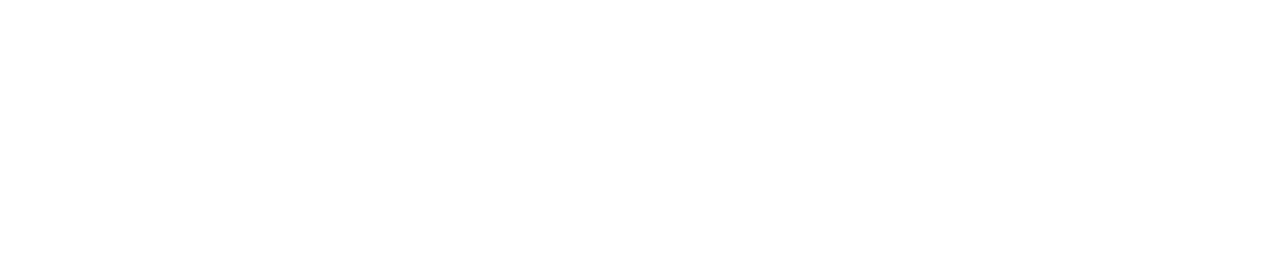
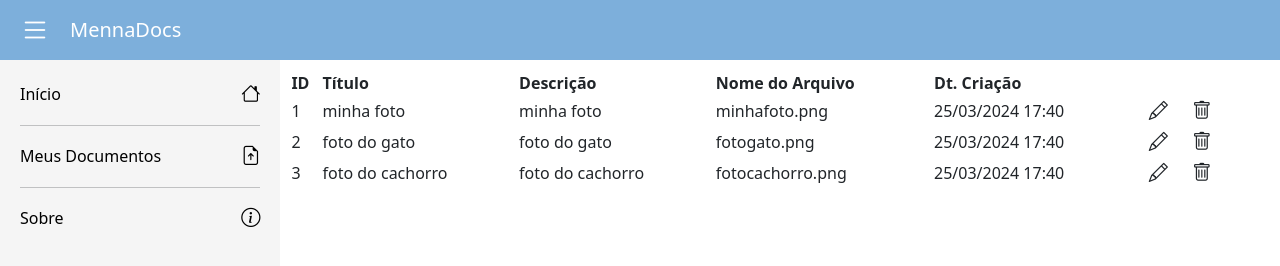
Before and after one commit to joao-menna/docspider-test, a plain HTML site: page frontend-html/my-documents/index.html in a window 1280 px wide. Drawn offline with nearby package versions, Linux system fonts and the light colour scheme.

Commit message:
feito tela de cadastro parcial

```diff
--- a/frontend-html/about/index.html
+++ b/frontend-html/about/index.html
@@ -0,0 +1,49 @@
+<!DOCTYPE html>
+<html lang="pt-BR">
+<head>
+  <meta charset="UTF-8">
+  <meta name="viewport" content="width=device-width, initial-scale=1.0">
+  <link href="https://cdn.jsdelivr.net/npm/bootstrap@5.3.3/dist/css/bootstrap.min.css" rel="stylesheet" integrity="sha384-QWTKZyjpPEjISv5WaRU9OFeRpok6YctnYmDr5pNlyT2bRjXh0JMhjY6hW+ALEwIH" crossorigin="anonymous">
+  <link rel="stylesheet" href="https://cdn.jsdelivr.net/npm/bootstrap-icons@1.11.3/font/bootstrap-icons.min.css">
+  <link rel="stylesheet" href="/assets/common.css">
+  <title>MennaDocs</title>
+</head>
+<body>
+  <header>
+    <div class="menu">
+      <i class="bi bi-list"></i>
+    </div>
+    <div class="enterprise">
+      <span>MennaDocs</span>
+    </div>
+  </header>
+
+  <main>
+    <div class="sidebar">
+      <nav>
+        <a href="/home">
+          <span>Início</span>
+          <i class="bi bi-house"></i>
+        </a>
+        <hr>
+        <a href="/my-documents">
+          <span>Meus Documentos</span>
+          <i class="bi bi-file-earmark-arrow-up"></i>
+        </a>
+        <hr>
+        <a href="/about">
+          <span>Sobre</span>
+          <i class="bi bi-info-circle"></i>
+        </a>
+      </nav>
+    </div>
+
+    <div class="content"></div>
+  </main>
+
+  <footer>
+    <script src="https://cdn.jsdelivr.net/npm/bootstrap@5.3.3/dist/js/bootstrap.bundle.min.js" integrity="sha384-YvpcrYf0tY3lHB60NNkmXc5s9fDVZLESaAA55NDzOxhy9GkcIdslK1eN7N6jIeHz" crossorigin="anonymous"></script>
+    <script src="/assets/sidebar.js"></script>
+  </footer>
+</body>
+</html>
--- a/frontend-html/assets/common.css
+++ b/frontend-html/assets/common.css
@@ -1,3 +1,8 @@
+html, body {
+  height: 100%;
+  max-height: 100%;
+}
+
 header {
   position: relative;
   height: 60px;
@@ -18,13 +23,16 @@ header {
 main {
   position: absolute;
   display: flex;
-  height: 100%;
   width: 100%;
+  top: 60px;
+  bottom: 0;
 }
 
 .sidebar {
   position: relative;
-  height: 100%;
+  /* height: 100%; */
+  top: 0;
+  bottom: 0;
   transition: 200ms;
 }
 
@@ -55,4 +63,14 @@ a > i {
   position: relative;
   padding: 10px;
   left: 0;
+  width: 78%;
 }
+
+table {
+  width: 100%;
+}
+
+.edit, .delete {
+  font-size: larger;
+  padding: 10px;
+}
--- /dev/null
+++ b/frontend-html/home/script.js
@@ -0,0 +1,3 @@
+document.querySelector('.content').innerHTML = `
+
+`
--- a/frontend-html/my-documents/index.html
+++ b/frontend-html/my-documents/index.html
@@ -0,0 +1,50 @@
+<!DOCTYPE html>
+<html lang="pt-BR">
+<head>
+  <meta charset="UTF-8">
+  <meta name="viewport" content="width=device-width, initial-scale=1.0">
+  <link href="https://cdn.jsdelivr.net/npm/bootstrap@5.3.3/dist/css/bootstrap.min.css" rel="stylesheet" integrity="sha384-QWTKZyjpPEjISv5WaRU9OFeRpok6YctnYmDr5pNlyT2bRjXh0JMhjY6hW+ALEwIH" crossorigin="anonymous">
+  <link rel="stylesheet" href="https://cdn.jsdelivr.net/npm/bootstrap-icons@1.11.3/font/bootstrap-icons.min.css">
+  <link rel="stylesheet" href="/assets/common.css">
+  <title>MennaDocs</title>
+</head>
+<body>
+  <header>
+    <div class="menu">
+      <i class="bi bi-list"></i>
+    </div>
+    <div class="enterprise">
+      <span>MennaDocs</span>
+    </div>
+  </header>
+
+  <main>
+    <div class="sidebar">
+      <nav>
+        <a href="/home">
+          <span>Início</span>
+          <i class="bi bi-house"></i>
+        </a>
+        <hr>
+        <a href="/my-documents">
+          <span>Meus Documentos</span>
+          <i class="bi bi-file-earmark-arrow-up"></i>
+        </a>
+        <hr>
+        <a href="/about">
+          <span>Sobre</span>
+          <i class="bi bi-info-circle"></i>
+        </a>
+      </nav>
+    </div>
+
+    <div class="content"></div>
+  </main>
+
+  <footer>
+    <script src="https://cdn.jsdelivr.net/npm/bootstrap@5.3.3/dist/js/bootstrap.bundle.min.js" integrity="sha384-YvpcrYf0tY3lHB60NNkmXc5s9fDVZLESaAA55NDzOxhy9GkcIdslK1eN7N6jIeHz" crossorigin="anonymous"></script>
+    <script src="/assets/sidebar.js"></script>
+    <script src="./script.js"></script>
+  </footer>
+</body>
+</html>
--- /dev/null
+++ b/frontend-html/my-documents/script.js
@@ -0,0 +1,199 @@
+/**
+ * @typedef {ListEntry}
+ * @property {number?} id
+ * @property {string} title
+ * @property {string} description
+ * @property {string} fileName
+ * @property {string} dateTime
+ */
+
+let isEditing = false
+let editing = {}
+
+/**
+ * Delete entry before serve para deletar e atualizar
+ * @param {number} id
+ */
+async function deleteEntryBefore(id) {
+  await deleteEntry(id)
+  showList()
+}
+
+/**
+ * Mostra a tela de lista
+ */
+async function showList() {
+  let start = `
+    <table>
+      <thead>
+        <tr>
+          <th>ID</th>
+          <th>Título</th>
+          <th>Descrição</th>
+          <th>Nome do Arquivo</th>
+          <th>Dt. Criação</th>
+          <th></th>
+        </tr>
+      </thead>
+      <tbody>
+  `
+
+  const documentList = await getList()
+
+  let list = ''
+  for (const entry of documentList) {
+    list += `
+        <tr>
+          <td>${entry.id}</td>
+          <td>${entry.title}</td>
+          <td>${entry.description}</td>
+          <td>${entry.fileName}</td>
+          <td>${formatDate(entry.dateTime)}</td>
+          <td class="botoes">
+            <i class="bi bi-pencil edit" name="showCadastro" data-arg1='${JSON.stringify(entry)}' onclick="buttonInvoke"></i>
+            <i class="bi bi-trash delete" name="deleteEntryBefore" data-arg1='${entry.id}' onclick="buttonInvoke"></i>
+          </td>
+        </tr>
+    `
+  }
+
+  let end = `
+      </tbody>
+    </table>
+  `
+
+  const text = `
+    ${start}
+    ${list}
+    ${end}
+  `
+
+  document.querySelector('.content').innerHTML = text
+}
+
+function buttonInvoke(event) {
+  let nameOfFunction = this[event.target.name]
+  let arg1 = event.target.getAttribute('data-arg1')
+
+  window[nameOfFunction](arg1)
+}
+
+/**
+ * Mostra a tela de cadastro, se tem parametro entryStr, ele vira tela de edição
+ * @param {string} entryStr
+ */
+async function showCadastro(entryStr) {
+  if (entry) {
+    isEditing = true
+    editing = JSON.parse(entryStr)
+  }
+
+  let text = `
+    <form onsubmit="submitForm">
+    </form>
+  `
+
+  console.log('abluble')
+  document.querySelector('.content').innerHTML = text
+}
+
+/**
+ * Busca a lista de documentos
+ * @returns {Promise<ListEntry[]>}
+ */
+async function getList() {
+  return [
+    {
+      id: 1,
+      title: 'minha foto',
+      description: 'minha foto',
+      fileName: 'minhafoto.png',
+      dateTime: '2024-03-25T17:40:00.000Z'
+    },
+    {
+      id: 2,
+      title: 'foto do gato',
+      description: 'foto do gato',
+      fileName: 'fotogato.png',
+      dateTime: '2024-03-25T17:40:00.000Z'
+    },
+    {
+      id: 3,
+      title: 'foto do cachorro',
+      description: 'foto do cachorro',
+      fileName: 'fotocachorro.png',
+      dateTime: '2024-03-25T17:40:00.000Z'
+    }
+  ]
+
+  const req = await fetch('https://localhost:8080/documents')
+  const json = await req.json()
+  return json
+}
+
+/**
+ * Insere uma entrada nos documentos
+ * @param {ListEntry} object
+ * @returns {Promise<ListEntry>}
+ */
+async function insertList(object) {
+  const body = new FormData()
+
+  for (const key of Object.keys(object)) {
+    body.append(key, object[key])
+  }
+
+  const req = await fetch('https://localhost:8080/documents', {
+    method: 'POST',
+    body
+  })
+
+  const json = await req.json()
+  return json
+}
+
+/**
+ * Atualiza uma entrada nos documentos
+ * @param {number} id
+ * @param {ListEntry} object
+ * @returns {Promise<ListEntry>}
+ */
+async function updateEntry(id, object) {
+  const req = await fetch(`https://localhost:8080/documents/${id}`, {
+    method: 'PUT',
+    headers: { 'Content-Type': 'application/json' },
+    body: JSON.stringify(object)
+  })
+
+  const json = await req.json()
+  return json
+}
+
+/**
+ * Deleta uma entrada nos documentos
+ * @param {number} id
+ * @returns {Promise<ListEntry>}
+ */
+async function deleteEntry(id) {
+  const req = await fetch(`https://localhost:8080/documents/${id}`, {
+    method: 'DELETE'
+  })
+  showList()
+}
+
+/**
+ * Converte data para formato apresentável (dd/mm/yyyy hh:MM)
+ * @param {string} dateTime dateTime em formato ISO 8601
+ */
+function formatDate(dateTime) {
+  const [date, time] = dateTime.split('T')
+  const [year, month, day] = date.split('-')
+  const [hour, minute] = time.split(':')
+
+  const dateStr = `${day.padStart(2, '0')}/${month.padStart(2, '0')}/${year}`
+  const timeStr = `${hour.padStart(2, '0')}:${minute.padStart(2, '0')}`
+
+  return `${dateStr} ${timeStr}`
+}
+
+showList()
```
Also changed, not shown: frontend-html/home/index.html (+5 -3 lines), frontend-html/about/script.js (added).
